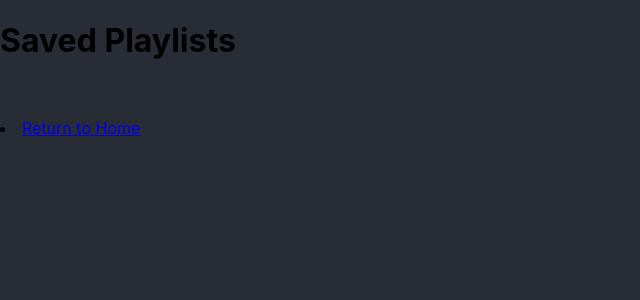
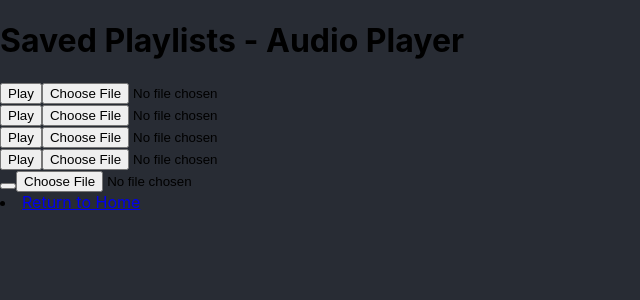
Before and after one commit to joebraha/amplify_frontend, a React (Create React App) app in the folder amp/: page /playlists in a window 1280 px wide. Shown: the top 300 px of the page, without its empty margins (0-640 px from the left). Built offline with nearby package versions, Linux system fonts and the light colour scheme.

Commit message:
playlists page updated - not yet tested

```diff
--- a/amp/src/components/Playlists.js
+++ b/amp/src/components/Playlists.js
@@ -1,27 +1,95 @@
-import React, { useState } from "react";
-// importing Link from react-router-dom to navigate to
-// different end points.
+import React, { useState, useEffect } from "react";
 import { Link } from "react-router-dom";
-import { useEffect } from "react";
 
+// Import audio files
+import audio1 from "../audios/audio1.wav";
+import audio2 from "../audios/audio2.wav";
+import audio3 from "../audios/audio3.wav";
+import audio4 from "../audios/audio4.wav";
 
+const Playlists = () => {
+  const [buttonNames, setButtonNames] = useState(["Play", "Play", "Play", "Play"]);
+  const audios = [audio1, audio2, audio3, audio4];
+  const audioRefs = new Array(4).fill(null);
 
-//TODO: Fill with saved playlists
-const Playlists = () => {
+  const handleButtonClick = (index) => {
+    const newButtonNames = [...buttonNames];
+    if (newButtonNames[index] === "Play") {
+      audioRefs[index].play();
+      newButtonNames[index] = "Pause";
+    } else {
+      audioRefs[index].pause();
+      newButtonNames[index] = "Play";
+    }
+    setButtonNames(newButtonNames);
+  };
 
+  const handleFileChange = (e, index) => {
+    if (e.target.files[0]) {
+      const newAudios = [...audios];
+      newAudios[index] = URL.createObjectURL(e.target.files[0]);
+      setAudios(newAudios);
+    }
+  };
+
+  useEffect(() => {
+    audios.forEach((audio, index) => {
+      if (audio) {
+        audioRefs[index] = new Audio(audio);
+        audioRefs[index].onended = () => {
+          const newButtonNames = [...buttonNames];
+          newButtonNames[index] = "Play";
+          setButtonNames(newButtonNames);
+        };
+      }
+    });
+    // Cleanup function to release resources when component unmounts
+    return () => {
+      audioRefs.forEach((audioRef) => {
+        if (audioRef) {
+          audioRef.pause();
+          audioRef.src = "";
+          audioRef.load();
+        }
+      });
+    };
+  }, [audios, buttonNames]);
 
   return (
     <div>
-      <h1>Saved Playlists</h1>
-      <br />
-      <ul>
-      </ul>
+      <h1>Saved Playlists - Audio Player</h1>
+      {[...Array(5)].map((_, index) => (
+        <div key={index}>
+          <button onClick={() => handleButtonClick(index)}>{buttonNames[index]}</button>
+          <input type="file" onChange={(e) => handleFileChange(e, index)} />
+        </div>
+      ))}
       <li>
-          {/* Endpoint to route to Home Page */}
-          <Link to="/">Return to Home</Link> {}
+        <Link to="/">Return to Home</Link>
       </li>
     </div>
   );
 };
 
 export default Playlists;
+
+
+// //TODO: Fill with saved playlists
+// const Playlists = () => {
+
+
+//   return (
+//     <div>
+//       <h1>Saved Playlists</h1>
+//       <br />
+//       <ul>
+//       </ul>
+//       <li>
+//           {/* Endpoint to route to Home Page */}
+//           <Link to="/">Return to Home</Link> {}
+//       </li>
+//     </div>
+//   );
+// };
+
+// export default Playlists;
```
